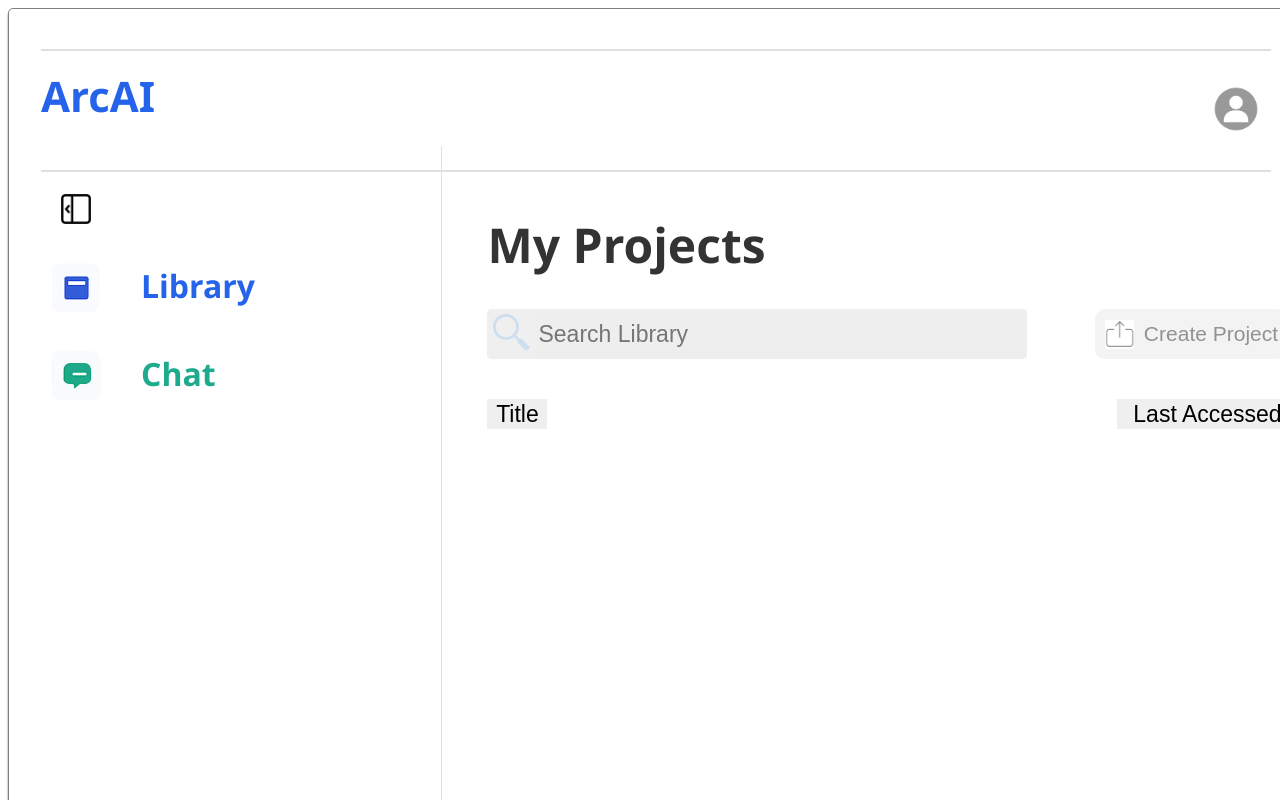
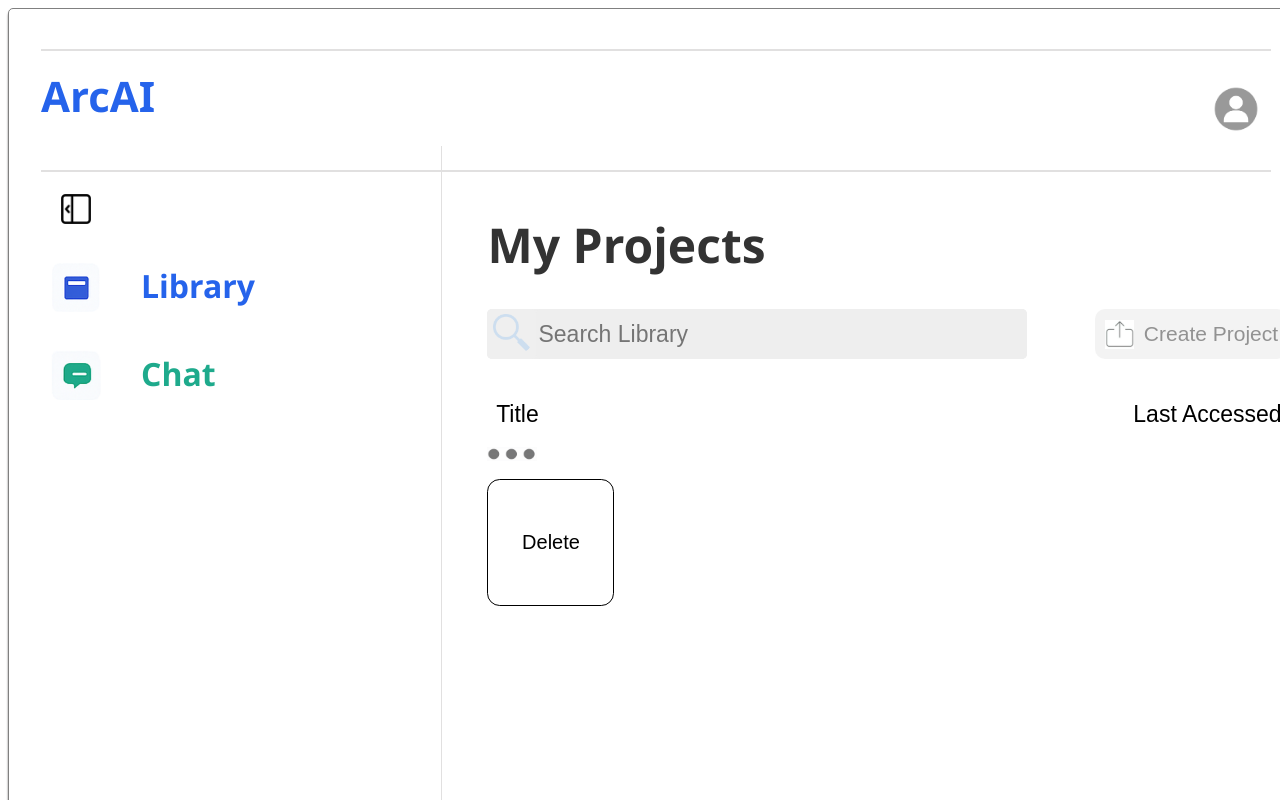
Before and after one commit to SARWANdev/ArcAI, a React (Vite) app in the folder VIEW/: page /workspace/library in a window 1280 px wide. Shown: the top 800 px of the page. Built offline with nearby package versions, Linux system fonts and the light colour scheme; sample sign-in values are in the browser's storage.

Commit message:
Added Pop up box for settings and delete button

```diff
--- /dev/null
+++ b/VIEW/src/Pages/Components/Buttons/DeleteButton.css
@@ -0,0 +1,11 @@
+.delete-button {
+    background: none;
+    border: none;
+    padding: 0;
+    margin: 0;
+    cursor: pointer;
+    outline: none;
+    font-size: 20px;
+    width: 58px;
+    height: 23px;
+}
--- /dev/null
+++ b/VIEW/src/Pages/Components/Buttons/DeleteButton.jsx
@@ -0,0 +1,8 @@
+import "./DeleteButton.css"
+export default function DeleteButton() {
+    return (
+        <div className="delete-button-container">
+            <button className="delete-button" title="Delete">Delete</button>
+        </div>
+    )
+}
--- a/VIEW/src/Pages/Components/Buttons/SettingsButton.css
+++ b/VIEW/src/Pages/Components/Buttons/SettingsButton.css
@@ -1,6 +1,18 @@
-.settings-button-image{
-    width: 56px;
-    height: 32px;
+.settings-button {
+    background: none;
     border: none;
+    padding: 0;
+    margin: 0;
     cursor: pointer;
+    outline: none;
+    width: 50px;
+    height: 50px;
 }
+
+.settings-image {
+    width: 50px;
+    height: 50px;
+    object-fit: contain;
+    transition: transform 0.3s ease, opacity 0.3s ease;
+    filter: brightness(1);
+}
--- a/VIEW/src/Pages/Components/Buttons/SettingsButton.jsx
+++ b/VIEW/src/Pages/Components/Buttons/SettingsButton.jsx
@@ -1,10 +1,12 @@
 import "./SettingsButton.css"
+import PopUpBoxProjectOptions from "../PopUpBoxProjectOptions"
 export default function SettingsButton(){
     return(
         <div className="settings-button">
-            <button className="settings-button-button">
-                <img src="../../../images/settings.png" alt="settings" className="settings-button-image"/>
+            <button className="settings-button" title="Settings">
+                <img src="../../../images/settings.png" alt="settings" className="settings-image"/>
             </button>
         </div>
+
     )
 }
--- a/VIEW/src/Pages/Components/LibraryPageProjectContainer.css
+++ b/VIEW/src/Pages/Components/LibraryPageProjectContainer.css
@@ -7,6 +7,7 @@
     width: 60px;
     height: 30px;
     border: none;
+    background-color: transparent;
     font-size: 23px;
     cursor: pointer;
 }
@@ -23,6 +24,7 @@
     width: 180px;
     height: 30px;
     border: none;
+    background-color: transparent;
     font-size: 23px;
     cursor: pointer;
 }
--- a/VIEW/src/Pages/Components/LibrayPageProjectContainer.jsx
+++ b/VIEW/src/Pages/Components/LibraryPageProjectContainer.jsx
@@ -1,4 +1,6 @@
 import "./LibraryPageProjectContainer.css"
+import SettingsButton from "./Buttons/SettingsButton"
+import PopUpBoxProjectOptions from "./PopUpBoxProjectOptions"
 export default function LibraryPageProjectContainer(){
     return(
         <div className="library-page-project-title-container">
@@ -6,6 +8,8 @@
                 <button className="library-page-project-title-button" title="Title button">Title</button>
                 <button className="library-page-project-last-accessed-button" title="Last Accessed button">Last Accessed</button>
             </div>
+            <SettingsButton/>
+            <PopUpBoxProjectOptions/>
         </div>
     )
 }
--- /dev/null
+++ b/VIEW/src/Pages/Components/PopUpBoxProjectOptions.css
@@ -0,0 +1,12 @@
+.pop-up-box-project-options {
+    background-color: rgb(255, 255, 255);
+    border-radius: 10%;
+    border: 1px solid black;
+    width: 125px;
+    height: 125px;
+    display: flex;
+    flex-direction: column;
+    justify-content: center;
+    align-items: center;
+    z-index: 1000;
+}
--- /dev/null
+++ b/VIEW/src/Pages/Components/PopUpBoxProjectOptions.jsx
@@ -0,0 +1,9 @@
+import "./PopUpBoxProjectOptions.css"
+import DeleteButton from "./Buttons/DeleteButton"
+export default function PopUpBoxProjectOptions() {
+    return (
+        <div className="pop-up-box-project-options" id = "project-options-container">
+            <DeleteButton/>
+        </div>
+    )
+}
--- a/VIEW/src/Pages/LibraryPage.jsx
+++ b/VIEW/src/Pages/LibraryPage.jsx
@@ -1,7 +1,7 @@
 import Sidebar from "./Components/Sidebar"
 import UserPicture from "./Components/Buttons/UserPicture"
 import PopUpBoxSignOut from "./Components/Buttons/PopUpBoxSignOut"
-import LibraryPageProjectContainer from "./Components/LibrayPageProjectContainer"
+import LibraryPageProjectContainer from "./Components/LibraryPageProjectContainer"
 import "./LibraryPage.css"
 import {createContext} from "react"
 import CreateProject from "./Components/Buttons/CreateProject"
--- a/VIEW/src/main.jsx
+++ b/VIEW/src/main.jsx
@@ -14,6 +14,7 @@
     localStorage.setItem("ifLogged", "false");
 }
 //TODO: When search button is clicked, it refreshes the page which should not happen.
+//TODO: The setting button should take in a prop which then brings out different options accordingly.
 
 /**
  * Main.jsx is the main file that is used to render the app.
```
